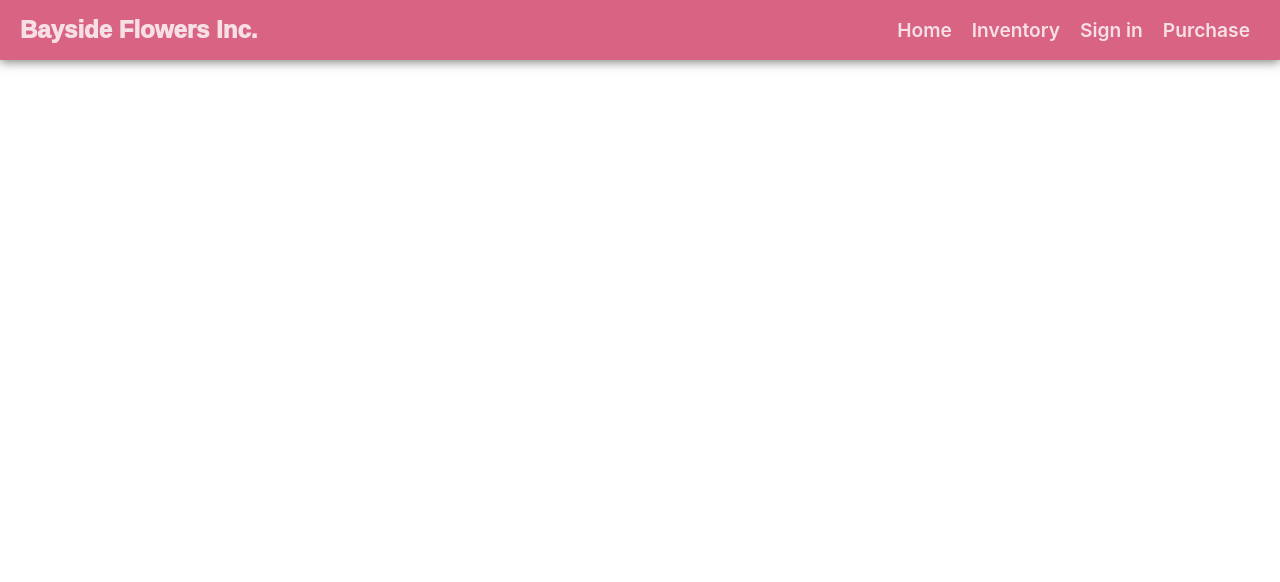
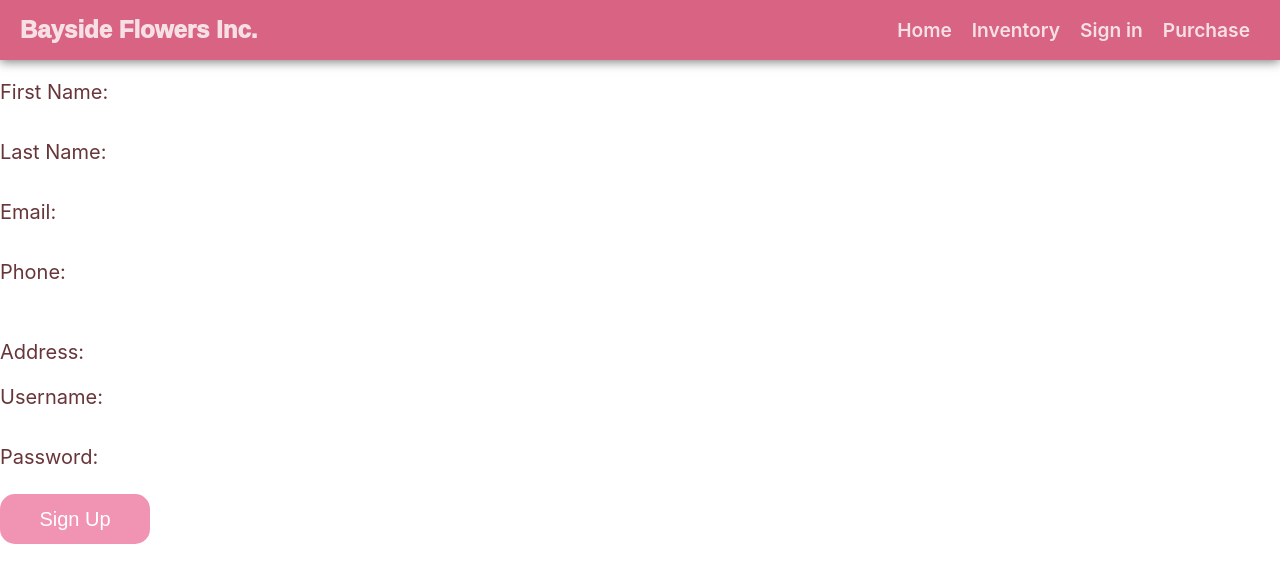
Before and after one commit to joshuagourlay/Software-Engineering-Project, a React (Create React App) app: page /signUp in a window 1280 px wide. Shown: the top 582 px of the page. Built offline with nearby package versions, Linux system fonts and the light colour scheme.

Commit message:
Add Login Functionality and User Caching

```diff
--- a/src/App.js
+++ b/src/App.js
@@ -6,6 +6,7 @@ import { Signin } from './pages/credentials';
 import Purchase from './smallfrontendstuff/purchase';
 import flower from './images/flower.jpeg';
 import flower2 from './images/flower2.webp';
+import SignUp from './smallfrontendstuff/components/SignUp';
 
 export default function App() {
   return (
@@ -57,6 +58,7 @@ export default function App() {
           />
           <Route path="/signin" element={<Signin />} />
           <Route path="/purchase" element={<Purchase />} />
+          <Route path="/signUp" element={<SignUp />} />
         </Routes>
       </BrowserRouter>
     </div>
--- a/src/pages/credentials.js
+++ b/src/pages/credentials.js
@@ -1,19 +1,45 @@
-import React,{useState} from "react";
+import React, { useState } from "react";
 import "./credentials.css"
 import profile from "../images/user.png"
 import Email from "../images/email.webp"
 import Pass from "../images/pass.jpeg"
-
-
-
+import api from '../smallfrontendstuff/services';
+import { useUser } from '../smallfrontendstuff/UserContext';
+import { Link} from "react-router-dom";
 
 export const Signin=() =>{
-    const [email,setEmail]=useState('');
-    const [pass,setPass]=useState('');
-    const handleSubmit=(e)=>{
-        e.preventDefault();
-        console.log(email);
+    const [username, setUsername] = useState('');
+    const [password, setPassword] = useState('');
+    const [error, setError] = useState('');
+    const { setUser } = useUser();
+
+    const handleSubmit = (event) => {
+        event.preventDefault();
+
+        // Check that all fields are filled out
+        if (!username || !password) {
+            setError('Please enter your username and password');
+            return;
         }
+
+        // Make API request to authenticate user
+        api.post('/login', {
+            username: username,
+            password: password,
+        })
+        .then((response) => {
+            // Show success message and clear form
+            alert('Login successful!');
+            setUser({ cid: response.data.cid }); // Store the customer ID in the UserContext
+            setUsername('');
+            setPassword('');
+            setError('');
+        })
+        .catch((error) => {
+            // Show error message
+            setError(error.response.data.error);
+        });
+    };
 
   return(
     <form onSubmit={handleSubmit} className="main">
@@ -30,18 +56,21 @@ export const Signin=() =>{
             <div>
                 <div>
                     <img src={Email} alt="email" className="email"/>
-                <input value={email} onChange={(e)=>setEmail(e.target.value)} type="email" placeholder="youremail@domain.com" className="name"/>
+                    <input type="text" placeholder="Username" value={username} onChange={(e) => setUsername(e.target.value)} />
                 </div>
                 <div className="second-input">
                     <img src={Pass} alt="pass" className="pass"/>
-                <input value={pass} onChange={(e)=>setPass(e.target.value)} type="password" placeholder="password" className="name"/>
+                    <input type="password" placeholder="Password:" value={password} onChange={(e) => setPassword(e.target.value)} />
                 </div>
                 <button className= "b1" type="submit">Log In</button>
             </div>
             <h3>Don't have an account? Register here</h3>
-                <button className="Link">Sign up</button>
+            <Link to="/signup" className="Link">
+                Sign up
+            </Link>
         </div>
+        {error && <div className="error">{error}</div>}
     </div>
     </form>
   );
-}
+};
--- a/src/smallfrontendstuff/UserContext.js
+++ b/src/smallfrontendstuff/UserContext.js
@@ -1,4 +1,4 @@
-import { createContext, useContext, useState } from 'react';
+import { createContext, useContext, useState, useEffect } from 'react';
 
 const UserContext = createContext();
 
@@ -8,9 +8,20 @@ export function useUser() {
 
 export function UserProvider({ children }) {
   const [user, setUser] = useState(null);
+  useEffect(() => {
+    const storedUser = localStorage.getItem('user');
+    if (storedUser) {
+      setUser(JSON.parse(storedUser));
+    }
+  }, []);
+
+  const saveUser = (user) => {
+    setUser(user);
+    localStorage.setItem('user', JSON.stringify(user));
+  }
 
   return (
-    <UserContext.Provider value={{ user, setUser }}>
+    <UserContext.Provider value={{ user, setUser: saveUser }}>
       {children}
     </UserContext.Provider>
   );
--- a/src/smallfrontendstuff/components/SignUp.js
+++ b/src/smallfrontendstuff/components/SignUp.js
@@ -1,5 +1,6 @@
 import React, { useState } from 'react';
 import api from '../services';
+import './Signup.css'
 
 function SignUp() {
   const [firstName, setFirstName] = useState('');
--- /dev/null
+++ b/src/smallfrontendstuff/components/Signup.css
@@ -0,0 +1,73 @@
+.main {
+  text-align: center;
+  justify-content: center;
+  display: flex;
+  padding: 90px 0 90px 0;
+  background-color: rgb(255, 255, 255);
+}
+
+.sub-main {
+  display: flex;
+  flex-direction: column;
+  align-items: center;
+  width: 50%;
+  box-shadow: 5px 5px 5px 5px rgb(207, 207, 207);
+  padding: 30px;
+  border-radius: 4px;
+  background-color: rgb(241, 148, 180);
+}
+
+h2 {
+  font-size: 40px;
+  padding-bottom: 20px;
+  color: rgb(104, 53, 56);
+}
+
+.error {
+  margin-bottom: 15px;
+  color: red;
+}
+
+form {
+  display: flex;
+  flex-direction: column;
+  gap: 10px;
+}
+
+label {
+  font-size: 20px;
+  color: rgb(104, 53, 56);
+}
+
+input,
+textarea {
+  width: 300px;
+  height: 50px;
+  border-radius: 5px;
+  border: none;
+  outline: none;
+  background-color: #fff;
+}
+
+textarea {
+  resize: none;
+}
+
+button {
+  width: 150px;
+  height: 50px;
+  border-radius: 15px;
+  background-color: rgb(241, 148, 180);
+  font-size: 20px;
+  font-family: 'Poppins', Arial, Helvetica, sans-serif;
+  color: rgb(255, 255, 255);
+  margin-bottom: 20px;
+  cursor: pointer;
+  border: none;
+  outline: none;
+}
+
+button:hover {
+  background-color: rgb(255, 255, 255);
+  color: rgb(241, 148, 180);
+}
```
Lines whose indentation alone changed are shown as unchanged.
